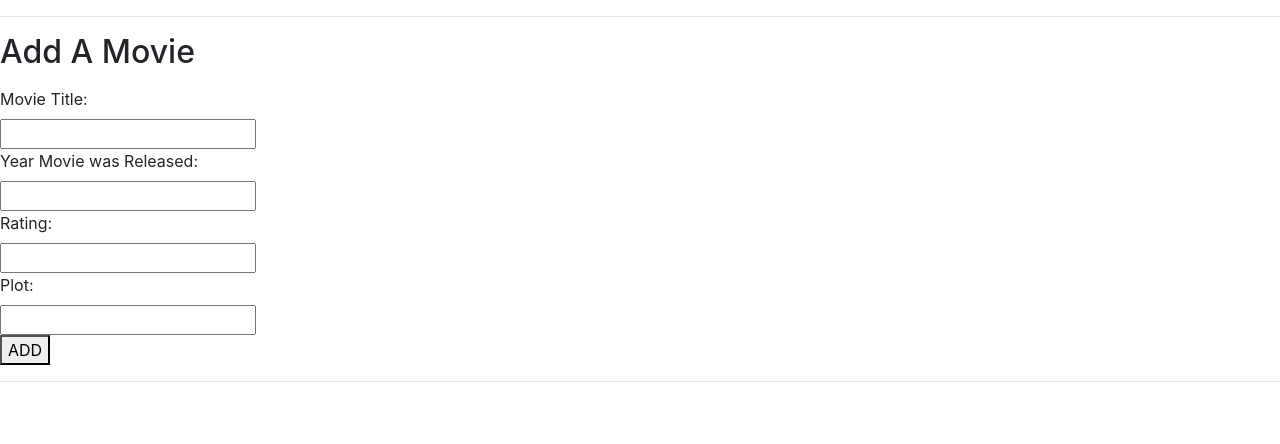
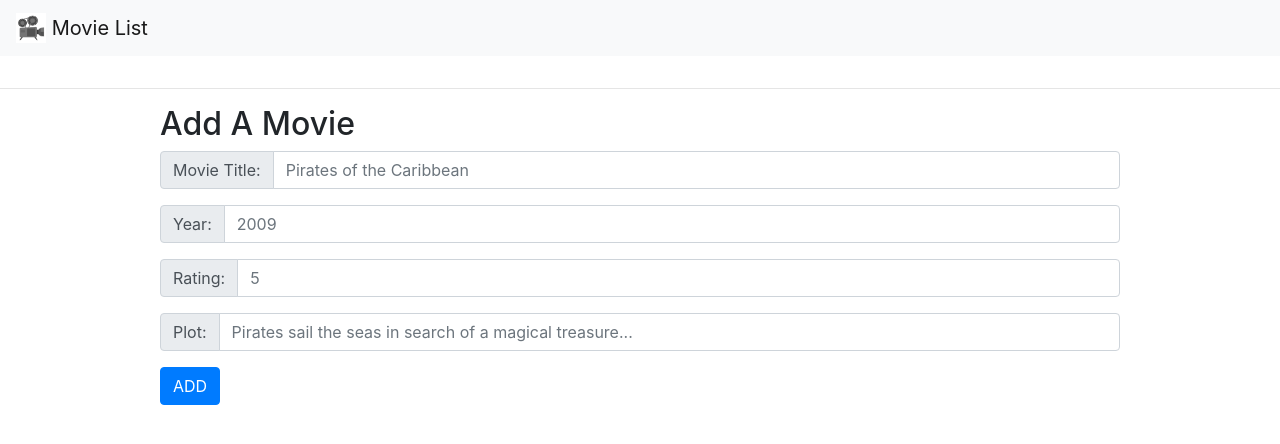
Before and after one commit to demetrio-mitchell/movie-project, a plain HTML site: page index.html in a window 1280 px wide. Drawn offline with nearby package versions, Linux system fonts and the light colour scheme; no server answers.

Commit message:
layout changes

```diff
--- a/JS/DOM-Loader.js
+++ b/JS/DOM-Loader.js
@@ -10,17 +10,18 @@ function buildMovies(data) {
             return
         }
         $('#movie-list').append(`
-        <div id="movie${movie.id}"> <h3 id="title${movie.id}">${movie.title}</h3> <h3>(<span id="year${movie.id}">${movie.year}</span>)</h3>
-            <p>
-                rating: <span id="rating${movie.id}">${movie.rating}</span>
-            </p>
-            <p>plot: <br><span id="plot${movie.id}">${movie.plot}</span></p>
-            <button type="button" class="btn btn-primary test" onclick="$('#editModal').show()" data-toggle="modal" data-id="${movie.id}" data-target="#editModal" id="${movie.id}">Edit</button>
-           <button type="button" class="btn btn-primary" data-value="${movie.id}" id="delete-${movie.id}">Delete</button>
-            <hr>
+         <div class="card col-md-5 mb-3 px-0" style="width: 18rem;">
+            <img src="">
+            <div class="card-body">
+                <h5 class="card-title"><span id="title${movie.id}">${movie.title}</span>(<span id="year${movie.id}">${movie.year}</span>)</h5>
+                <img src="img/poster${movie.id}.jpg" alt="img" width="125" height="175">
+                <p class="card-text">rating:<span id="rating${movie.id}">${movie.rating}</span><br>plot: <br><span id="plot${movie.id}">${movie.plot}</span></p>
+                <button type="button" class="btn btn-primary test" onclick="$('#editModal').show()" data-toggle="modal" data-id="${movie.id}" data-target="#editModal" id="${movie.id}">Edit</button>
+                <button type="button" class="btn btn-primary" data-value="${movie.id}" id="delete-${movie.id}">Delete</button>
+            </div>
         </div>
         `)
-deleteButton(movie.id)
+        deleteButton(movie.id)
     })
 }
 
@@ -59,7 +60,7 @@ $('#modal').on('show.bs.modal', function (e) {
     let movieYear = "#year" + movieId
     let ratingId = "#rating" + movieId
     let moviePlot = "#plot" + movieId
-        $("#modal #title-change").val($(movieName).text())
+    $("#modal #title-change").val($(movieName).text())
     $("#modal #rating-change").val($(ratingId).text())
     $("#modal #year-change").val($(movieYear).text())
     $("#modal #plot-change").val($(moviePlot).text())
@@ -67,7 +68,7 @@ $('#modal').on('show.bs.modal', function (e) {
 });
 
 //delete button
-function deleteButton (id) {
+function deleteButton(id) {
     $(`#delete-${id}`).click(function () {
         console.log("this button is being clicked")
         let confirmResponse = confirm("Are you sure you want to delete this movie?");
--- a/index.html
+++ b/index.html
@@ -7,15 +7,21 @@
         <title>Title</title>
     </head>
     <body>
-        <div id="movie-list">
+        <nav class="navbar navbar-light bg-light">
+            <a class="navbar-brand nav-text" href="#">
+                <img src="img/movie2.jpeg"
+                     width="30" height="30" class="d-inline-block align-top" alt="">
+                Movie List
+            </a>
+        </nav>
+        <div class="container">
+            <div class="row d-flex justify-content-around mt-3" id="movie-list">
 
-        </div>
-        <div id="new-movie">
-
-
+            </div>
         </div>
         <div id="modal">
-            <div class="modal fade" id="editModal" tabindex="-1" role="dialog" aria-labelledby="exampleModalLabel" aria-hidden="true">
+            <div class="modal fade" id="editModal" tabindex="-1" role="dialog" aria-labelledby="exampleModalLabel"
+                 aria-hidden="true">
                 <div class="modal-dialog" role="document">
                     <div class="modal-content">
                         <div class="modal-header">
@@ -41,33 +47,56 @@
                         </div>
                         <div class="modal-footer">
                             <button type="button" class="btn btn-secondary" data-dismiss="modal">Close</button>
-                            <button type="button" class="btn btn-primary button-change" id="save-btn">Save changes</button>
+                            <button type="button" class="btn btn-primary button-change" id="save-btn">Save changes
+                            </button>
                         </div>
                     </div>
                 </div>
             </div>
         </div>
         <hr>
-        <h2>Add A Movie</h2>
-        <p id="Data-test"></p>
-        <form>
-            <label for="title">Movie Title:</label><br>
-            <input type="text" id="title" name="title" required>
-            <br>
-            <label for="year">Year Movie was Released:</label><br>
-            <input type="text" id="year" name="year" required>
-            <br>
-            <label for="rating">Rating:</label><br>
-            <input type="text" id="rating" name="rating" required>
-            <br>
-            <label for="plot">Plot:</label><br>
-            <input type="text" id="plot" name="plot" required>
-            <br>
-            <button type="button" id="button">ADD</button>
-        </form>
-        <hr>
-<!--        <script src="libraries/jquery-2.2.4.js"></script>-->
-        <script src="https://code.jquery.com/jquery-3.5.1.js" integrity="sha256-QWo7LDvxbWT2tbbQ97B53yJnYU3WhH/C8ycbRAkjPDc=" crossorigin="anonymous"></script>
+
+        <div class="d-flex justify-content-around">
+            <div class="w-75">
+                <h2>Add A Movie</h2>
+                <form>
+                    <div class="input-group mb-3">
+                        <div class="input-group-prepend">
+                            <span class="input-group-text" id="basic-addon1">Movie Title: </span>
+                        </div>
+                        <input type="text" class="form-control" id="title" placeholder="Pirates of the Caribbean"
+                               aria-label="Username" aria-describedby="basic-addon1">
+                    </div>
+                    <div class="input-group mb-3">
+                        <div class="input-group-prepend">
+                            <span class="input-group-text" id="basic-addon2">Year: </span>
+                        </div>
+                        <input type="text" class="form-control" id="year" placeholder="2009" aria-label="Username"
+                               aria-describedby="basic-addon1">
+                    </div>
+                    <div class="input-group mb-3">
+                        <div class="input-group-prepend">
+                            <span class="input-group-text" id="basic-addon3">Rating: </span>
+                        </div>
+                        <input type="text" class="form-control" id="rating" placeholder="5" aria-label="Username"
+                               aria-describedby="basic-addon1">
+                    </div>
+                    <div class="input-group mb-3">
+                        <div class="input-group-prepend">
+                            <span class="input-group-text" id="basic-addon4">Plot: </span>
+                        </div>
+                        <input type="text" class="form-control" id="plot"
+                               placeholder="Pirates sail the seas in search of a magical treasure..."
+                               aria-label="Username"
+                               aria-describedby="basic-addon1">
+                    </div>
+                    <button type="button" class="btn btn-primary" id="button">ADD</button>
+                </form>
+            </div>
+        </div>
+        <!--        <script src="libraries/jquery-2.2.4.js"></script>-->
+        <script src="https://code.jquery.com/jquery-3.5.1.js"
+                integrity="sha256-QWo7LDvxbWT2tbbQ97B53yJnYU3WhH/C8ycbRAkjPDc=" crossorigin="anonymous"></script>
         <script src="https://cdn.jsdelivr.net/npm/bootstrap@4.6.0/dist/js/bootstrap.min.js"></script>
         <script src="JS/DOM-Loader.js"></script>
         <script src="JS/Movie-utils.js"></script>
--- a/style.css
+++ b/style.css
@@ -2,3 +2,7 @@ body{
     background-image:url("");
 
 }
+
+.nav-text{
+    align-content: center;
+}
```
Also changed, not shown: img/background  screen.jpeg (added), img/background.jpeg (added), img/movie.png (added), img/movie2.jpeg (added), img/poster15.jpg (added), img/poster3.jpg (added), img/poster4.jpg (added), img/reel.jpeg (added).
